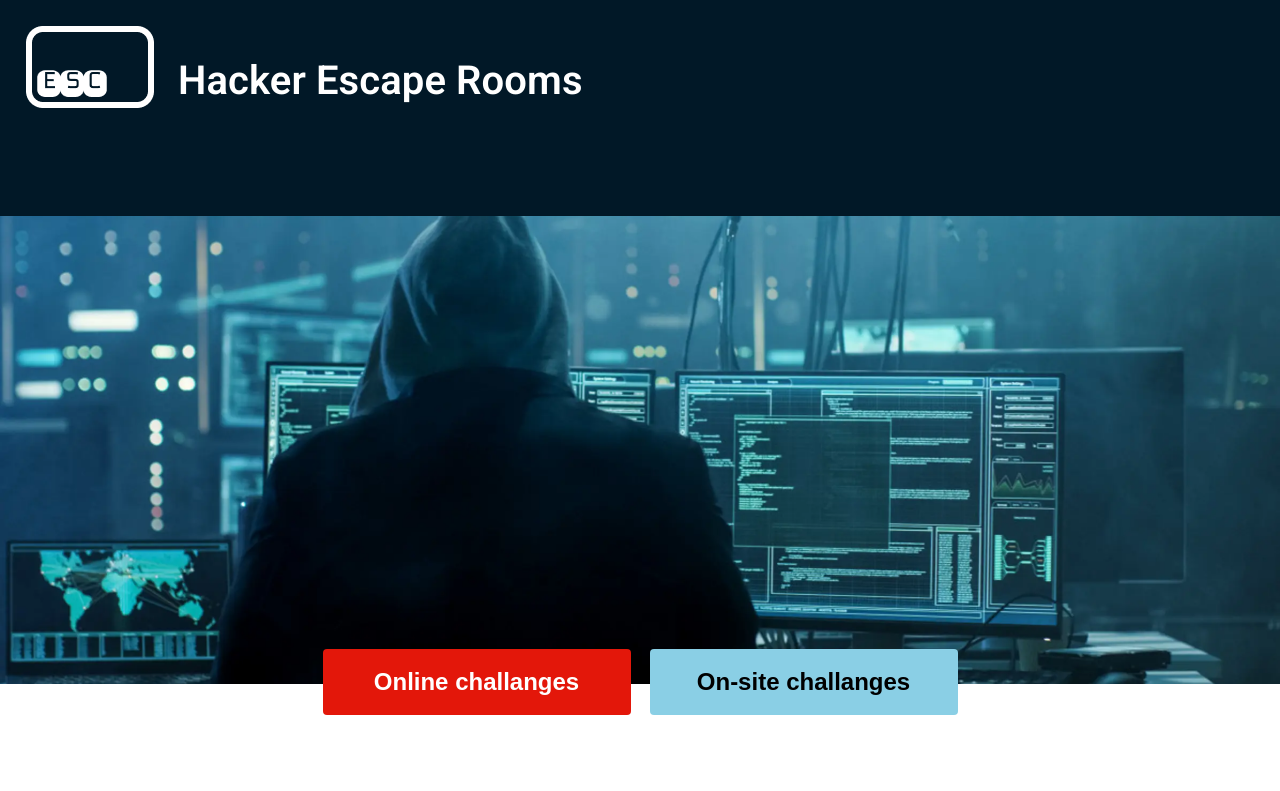
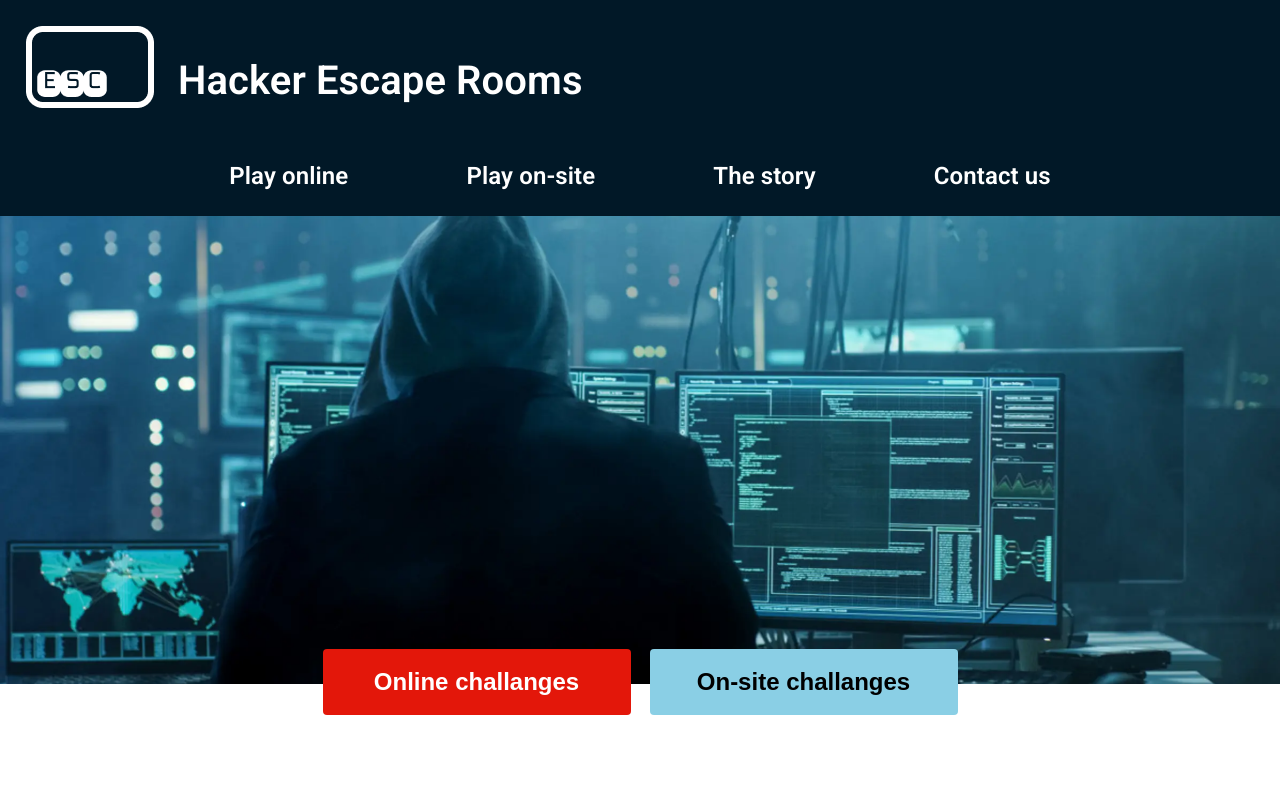
Before and after one commit to mastr777/A2_uppgift2-wu_html-css-ESCrooms, a website: page index.html in a window 1280 px wide. Shown: the top 791 px of the page. Drawn offline with nearby package versions, Linux system fonts and the light colour scheme; files that its build step writes are made by us from their sources.

Commit message:
Corrections to (at)media

```diff
--- a/src/style.scss
+++ b/src/style.scss
@@ -375,6 +375,26 @@
   background-color: unset;
 }
 
+.mobileFirstNavIn {
+  display: block;
+  position: unset;
+  background-color: unset;
+}
+
+.firstNav {
+  max-width: 1280px;
+  width: 100vw;
+  height: 70px;
+  text-align: center;
+  position: absolute;
+  bottom: 0;
+  left: 0;
+}
+
+.firstNavSpan {
+    line-height: 2em;
+}
+
   .quoteText {
     font-size: 24px;
     font-weight: 400;
@@ -402,14 +422,14 @@
     margin: 0 auto;
   }
 
-  .firstNav {
+.firstNav {
   height: 50px;
   bottom: 0;
 }
 
-  .firstNavSpan {
+.firstNavSpan {
     padding: 0; margin: 0;
-  }
+}
 }
 
 @media only screen and (min-width: 911px) {
@@ -419,7 +439,7 @@
   }
 
   .firstNav {
-    display: inline-block;
+    display: block;
   }
 
   button {
```
